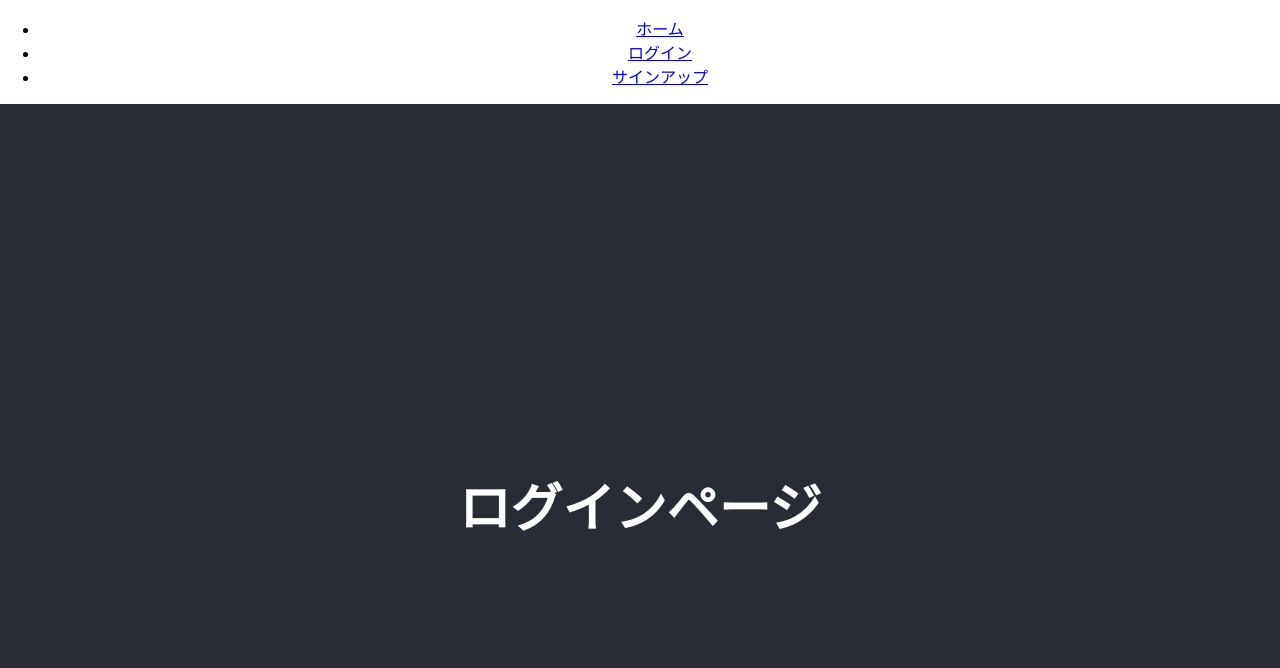
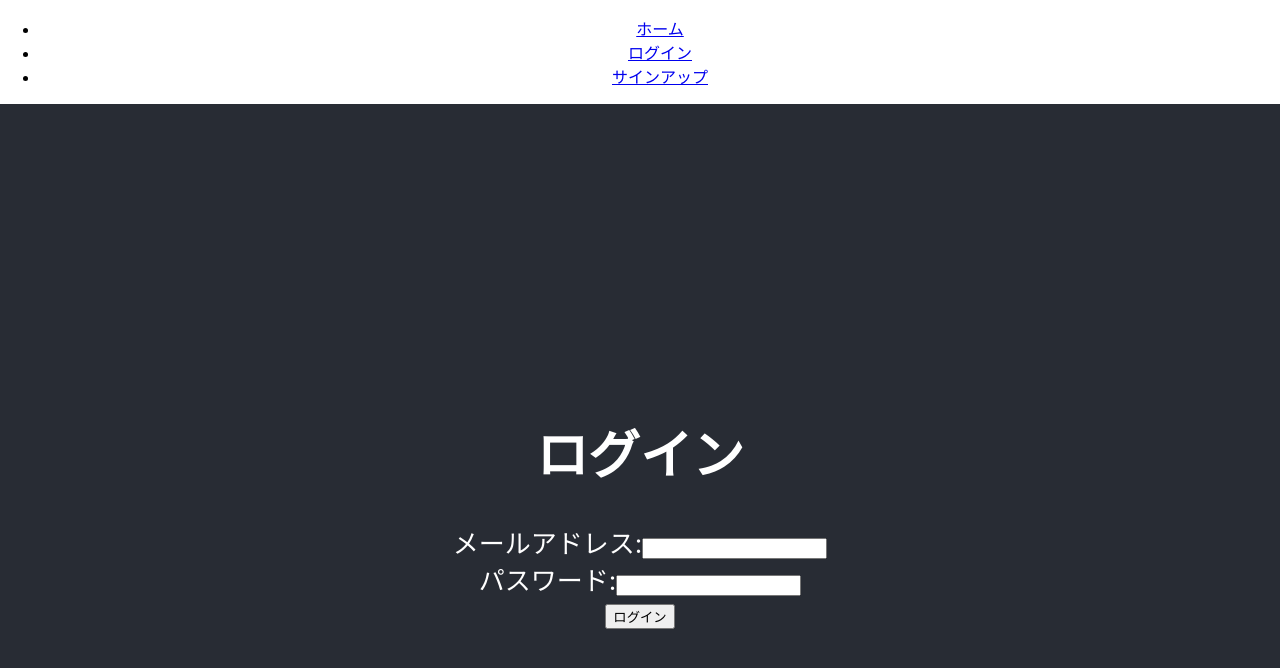
Before and after one commit to abeharufumi/react-aws-project, a React (Create React App) app: page /login in a window 1280 px wide. Shown: the top 668 px of the page. Built offline with nearby package versions, Linux system fonts and the light colour scheme.

Commit message:
[update]画面を修正

```diff
--- a/src/App.js
+++ b/src/App.js
@@ -3,9 +3,12 @@ import { BrowserRouter as Router, Routes, Route, Link } from "react-router-dom";
 import HomePage from "./components/HomePage";
 import LoginPage from "./components/LoginPage";
 import SignupPage from "./components/SignupPage";
+import { useAuth } from "./context/AuthContext"; // useAuthをインポート
 import "./App.css";
 
 function App() {
+  const { authToken, logout } = useAuth(); // authTokenとlogoutをContextから取得
+
   return (
     <Router>
       <div className="App">
@@ -14,12 +17,22 @@ function App() {
             <li>
               <Link to="/">ホーム</Link>
             </li>
+            {authToken ? (
+              // --- ログインしている時の表示 ---
+              <li>
+                <button onClick={logout}>ログアウト</button>
+              </li>
+            ) : (
+              // --- ログインしていない時の表示 ---
+              <>
                 <li>
                   <Link to="/login">ログイン</Link>
                 </li>
                 <li>
                   <Link to="/signup">サインアップ</Link>
                 </li>
+              </>
+            )}
           </ul>
         </nav>
 
--- a/src/components/HomePage.js
+++ b/src/components/HomePage.js
@@ -1,11 +1,13 @@
 import React, { useState, useEffect } from "react";
 import axios from "axios";
+import { useAuth } from "../context/AuthContext"; // useAuthをインポート
 
 function HomePage() {
   const [posts, setPosts] = useState([]);
   const [newPostText, setNewPostText] = useState("");
   const [editingPostId, setEditingPostId] = useState(null);
   const [editingText, setEditingText] = useState("");
+  const { authToken } = useAuth(); // authTokenをContextから取得
 
   const fetchPosts = () => {
     axios
@@ -67,6 +69,7 @@ function HomePage() {
   return (
     <div>
       <h1>投稿一覧 (from Django API)</h1>
+      {authToken && (
         <form onSubmit={handleSubmit}>
           <input
             type="text"
@@ -76,6 +79,7 @@ function HomePage() {
           />
           <button type="submit">投稿</button>
         </form>
+      )}
       <ul>
         {posts.map((post) => (
           <li key={post.id}>
@@ -96,6 +100,8 @@ function HomePage() {
             ) : (
               <div>
                 {post.text}
+                {authToken && (
+                  <>
                     <button
                       onClick={() => handleEditClick(post)}
                       style={{ marginLeft: "10px" }}
@@ -108,6 +114,8 @@ function HomePage() {
                     >
                       削除
                     </button>
+                  </>
+                )}
               </div>
             )}
           </li>
--- a/src/components/LoginPage.js
+++ b/src/components/LoginPage.js
@@ -1,7 +1,64 @@
-import React from "react";
+import React, { useState } from "react";
+import axios from "axios";
+import { useNavigate } from "react-router-dom";
+import { useAuth } from "../context/AuthContext"; // AuthContextをインポート
 
 function LoginPage() {
-  return <h1>ログインページ</h1>;
+  const [email, setEmail] = useState("");
+  const [password, setPassword] = useState("");
+  const [error, setError] = useState("");
+  const navigate = useNavigate();
+  const { login } = useAuth(); // login関数をContextから取得
+
+  const handleSubmit = (e) => {
+    e.preventDefault();
+    setError("");
+
+    axios
+      .post("http://127.0.0.1:8000/api/auth/login/", {
+        email: email,
+        password: password,
+      })
+      .then((response) => {
+        console.log("ログイン成功:", response.data);
+        // ログイン成功後、受け取ったトークンをContextに保存
+        login(response.data);
+        // ホームページにリダイレクト
+        navigate("/");
+      })
+      .catch((err) => {
+        console.error("ログインエラー:", err.response?.data);
+        setError("メールアドレスまたはパスワードが正しくありません。");
+      });
+  };
+
+  return (
+    <div>
+      <h1>ログイン</h1>
+      {error && <p style={{ color: "red" }}>{error}</p>}
+      <form onSubmit={handleSubmit}>
+        <div>
+          <label>メールアドレス:</label>
+          <input
+            type="email"
+            value={email}
+            onChange={(e) => setEmail(e.target.value)}
+            required
+          />
+        </div>
+        <div>
+          <label>パスワード:</label>
+          <input
+            type="password"
+            value={password}
+            onChange={(e) => setPassword(e.target.value)}
+            required
+          />
+        </div>
+        <button type="submit">ログイン</button>
+      </form>
+    </div>
+  );
 }
 
 export default LoginPage;
```
Lines whose indentation alone changed are shown as unchanged.
